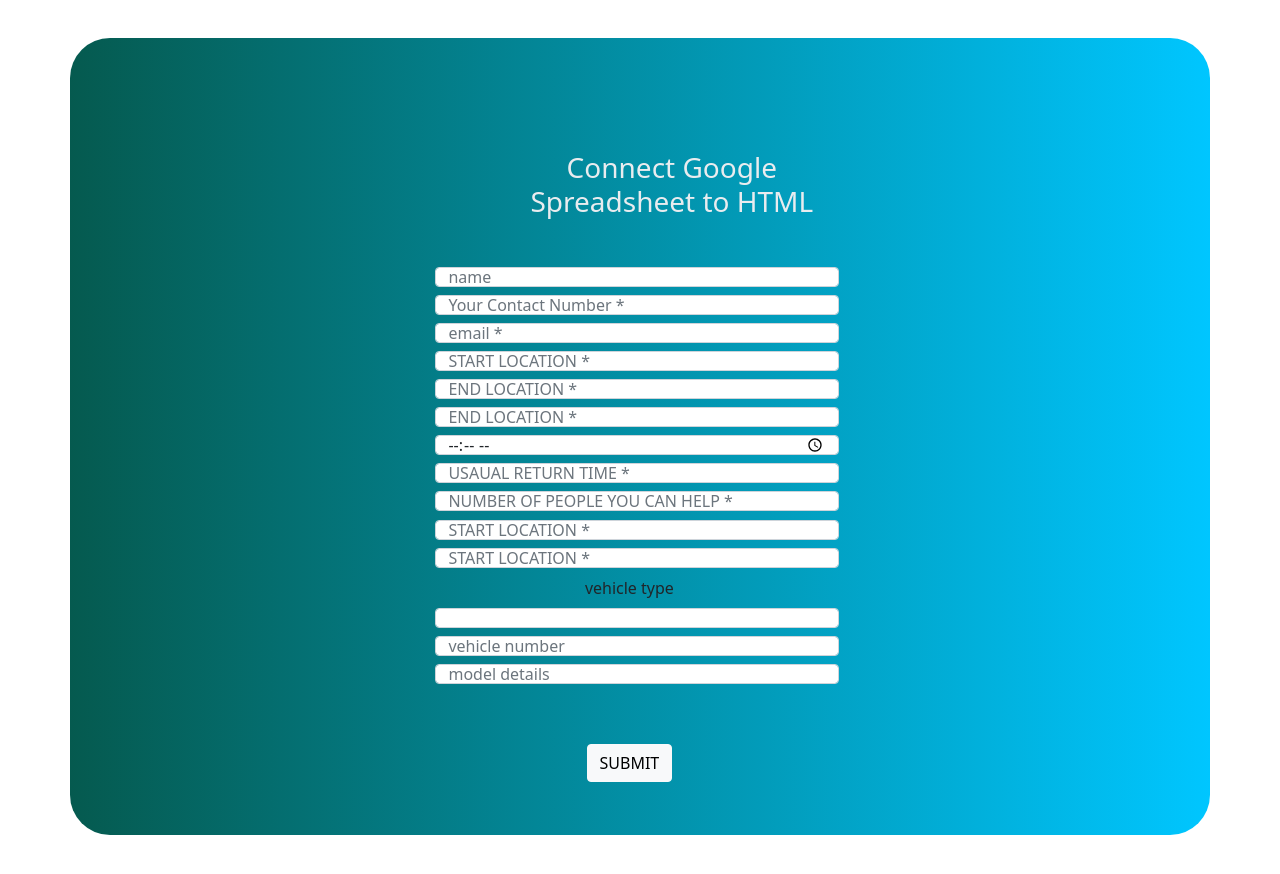
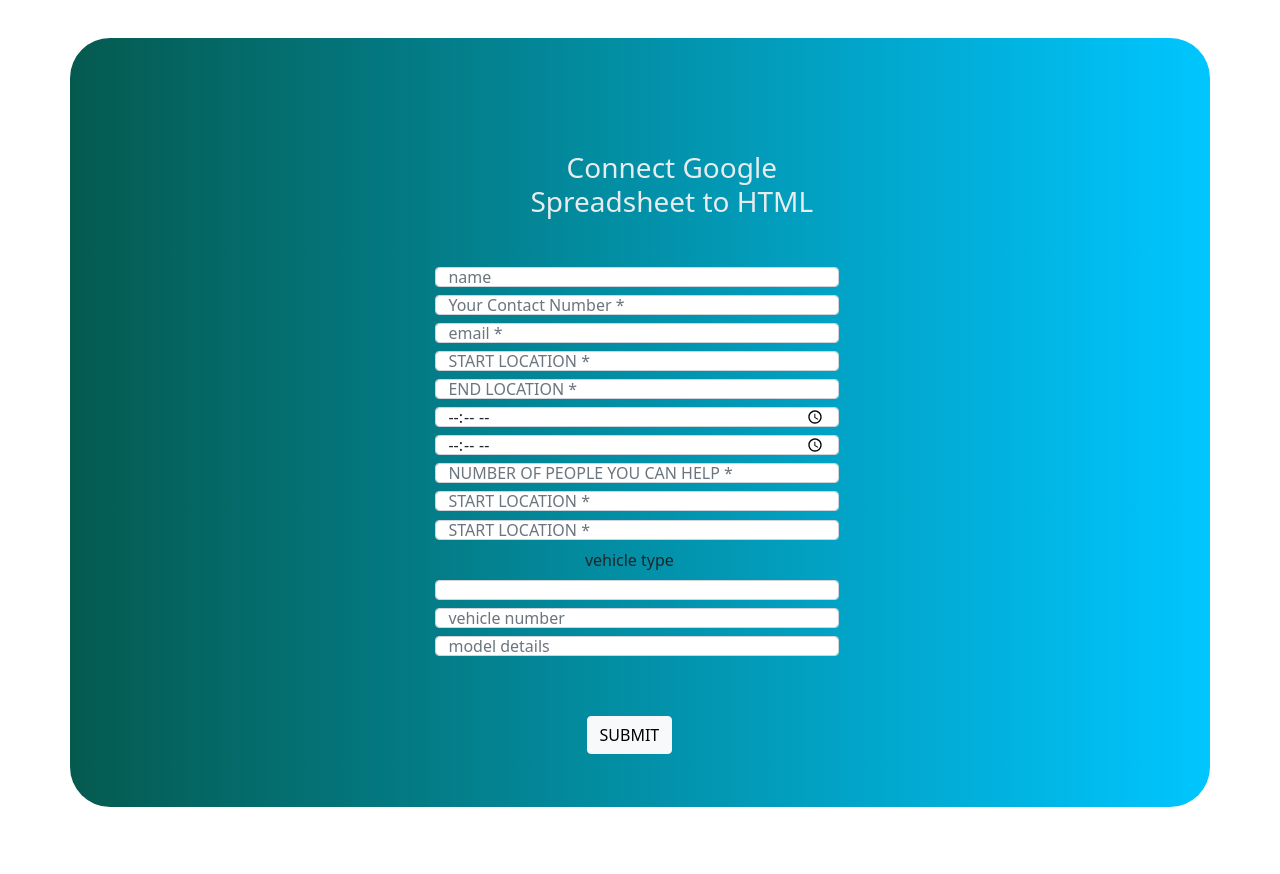
Before and after one commit to nirmit15/carpoolTry, a plain HTML site: page form/form.html in a window 1280 px wide. Drawn offline with nearby package versions, Linux system fonts and the light colour scheme.

Commit message:
Update form.html

```diff
--- a/form/form.html
+++ b/form/form.html
@@ -108,15 +108,12 @@
                                     </div>
 
 
-                                    <div class="form-group"> <input type="text" name="END LOCATION" class="form-control"
-                                            placeholder="END LOCATION *" value="" required="" /></div>
-
 
                                     <div class="form-group"> <input type="time" name="START TIME" class="form-control"
                                             placeholder="USAUL START TIME" value="" required="" /></div>
 
 
-                                    <div class="form-group"> <input type="text" name="USAUAL RETURN time"
+                                    <div class="form-group"> <input type="time" name="USAUAL RETURN time"
                                             class="form-control" placeholder="USAUAL RETURN TIME *" value=""
                                             required="" />
                                     </div>
```
